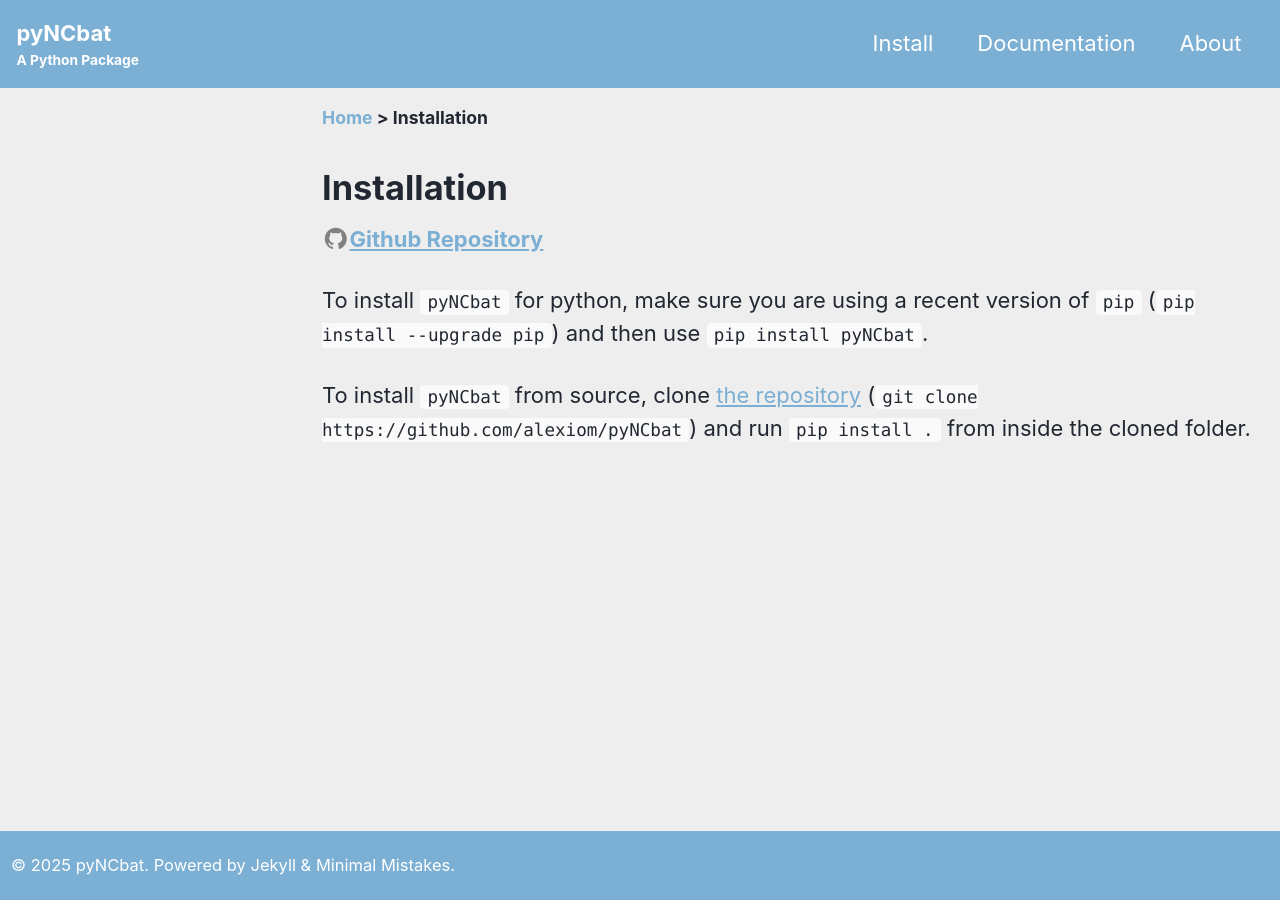
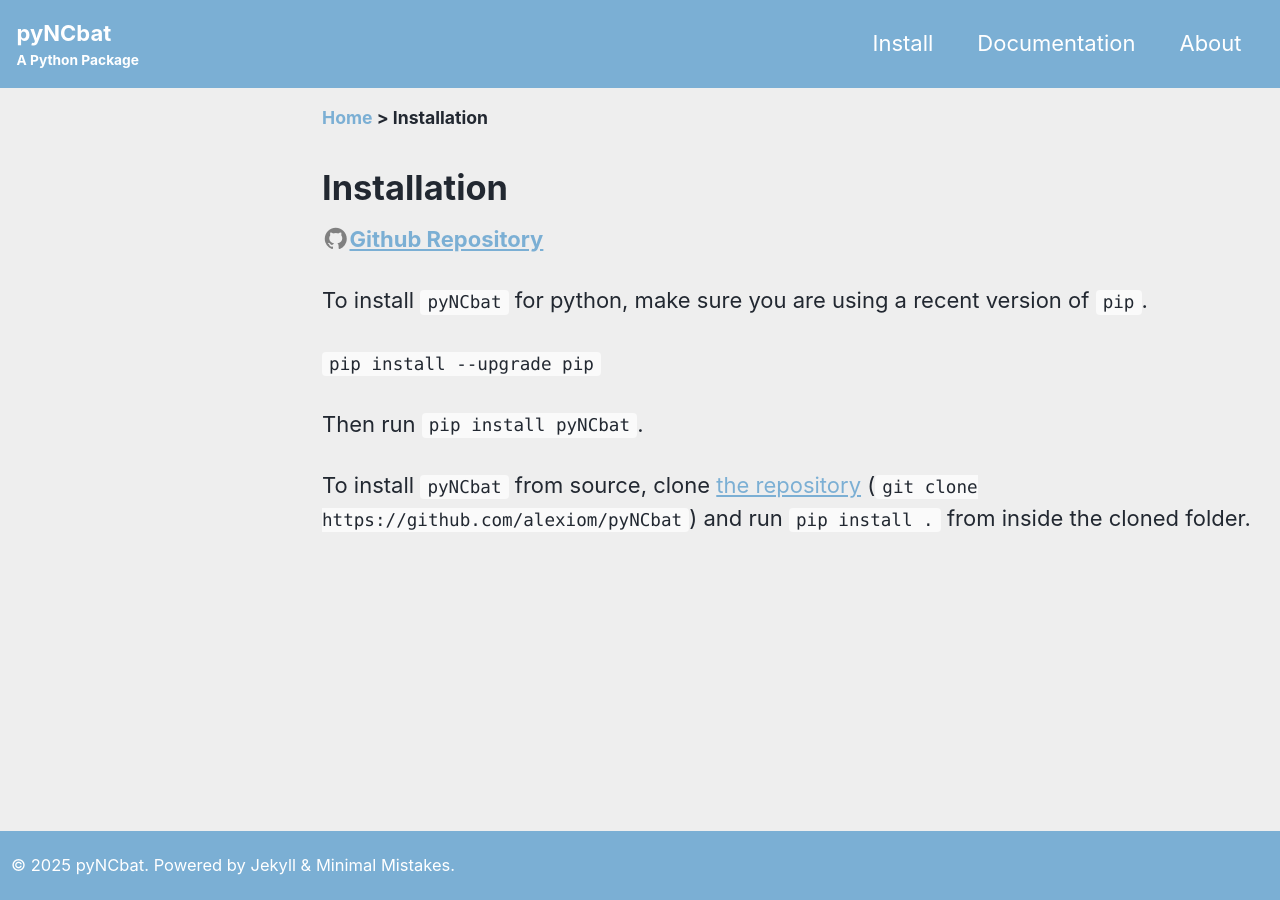
Before and after one commit to alexiom/pyNCbat, a Jekyll site: the page built from docs/_pages/install.md, in a window 1280 px wide. Built offline with Jekyll 4.4.1, drawn with Linux system fonts in a browser that asks for light colours; cached includes are drawn as plain includes.

Commit message:
Update install.md

````diff
--- a/docs/_pages/install.md
+++ b/docs/_pages/install.md
@@ -6,6 +6,10 @@ title: "Installation"
 
 <a href="https://github.com/alexiom/pyNCbat/"><i class="fa-brands fa-github" style="color:gray;font-size=$type-size-3"></i><strong>Github Repository</strong></a>
 
-To install ```pyNCbat``` for python, make sure you are using a recent version of ```pip``` (```pip install --upgrade pip```) and then use ```pip install pyNCbat```.
+To install ```pyNCbat``` for python, make sure you are using a recent version of ```pip```.
+
+```pip install --upgrade pip```
+
+Then run ```pip install pyNCbat```.
 
 To install ```pyNCbat``` from source, clone [the repository](https://github.com/alexiom/pyNCbat) (```git clone https://github.com/alexiom/pyNCbat```) and run ```pip install .``` from inside the cloned folder.
````
